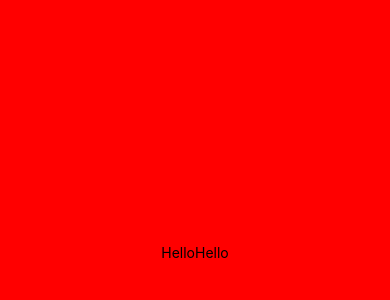
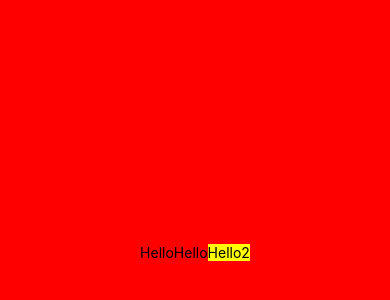
Before and after one commit to rafibasha/Kharcha, a React Native app: screen / in a window 390 px wide. Shown: the part 170-470 px from the top of the page. Built offline with nearby package versions, Linux system fonts and the light colour scheme.

Commit message:
test color

```diff
--- a/App.js
+++ b/App.js
@@ -26,6 +26,7 @@ function App() {
     <View style={{backgroundColor:'red',flex:1,flexDirection:'row',justifyContent:'center',alignItems:'center'}}>
       <Text>Hello</Text>
       <Text>Hello</Text>
+      <Text style={{backgroundColor:'yellow'}}>Hello2</Text>
     </View>
   );
 }
```
